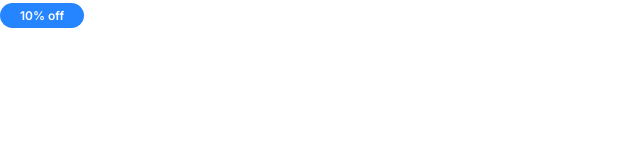
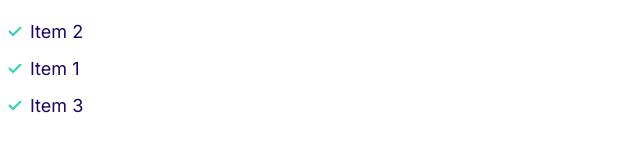
Before and after one commit to Lemarks/Lemarkify, a plain HTML site: page index.html in a window 1280 px wide. Shown: the whole page, without its empty margins (0-640 px from the left). Drawn offline with Linux system fonts and the light colour scheme.

Commit message:
Added Lists

```diff
--- a/css/styles.css
+++ b/css/styles.css
@@ -117,3 +117,31 @@ a {
     font-size: 1.2rem;
   }
 }
+
+/* Lists */
+.list {
+  list-style: none;
+  padding-left: 0;
+  color: var(--color-headings);
+}
+
+.list--inline .list__item {
+  display: inline-block;
+  margin-right: 2rem;
+}
+
+.list--tick {
+  list-style-image: url(../images/tick.svg);
+  padding-left: 3rem;
+}
+
+.list--tick .list__item {
+  padding-left: 0.5rem;
+  margin-bottom: 1rem;
+}
+
+@media screen and (min-width: 1024px) {
+  .list--tick .list__item {
+    padding-left: 0;
+  }
+}
--- a/index.html
+++ b/index.html
@@ -11,6 +11,10 @@
     <link rel="stylesheet" href="css/styles.css">
 </head>
 <body>
-  <span class="badge badge--primary badge--small">10% off</span>
+  <ul class="list list--tick">
+      <li class="list__item">Item 2</li>
+      <li class="list__item">Item 1</li>
+      <li class="list__item">Item 3</li>
+  </ul>
 </body>
 </html>
```
Also changed, not shown: components/lists.html (added, +5 -0 lines), images/tick.svg (added).
